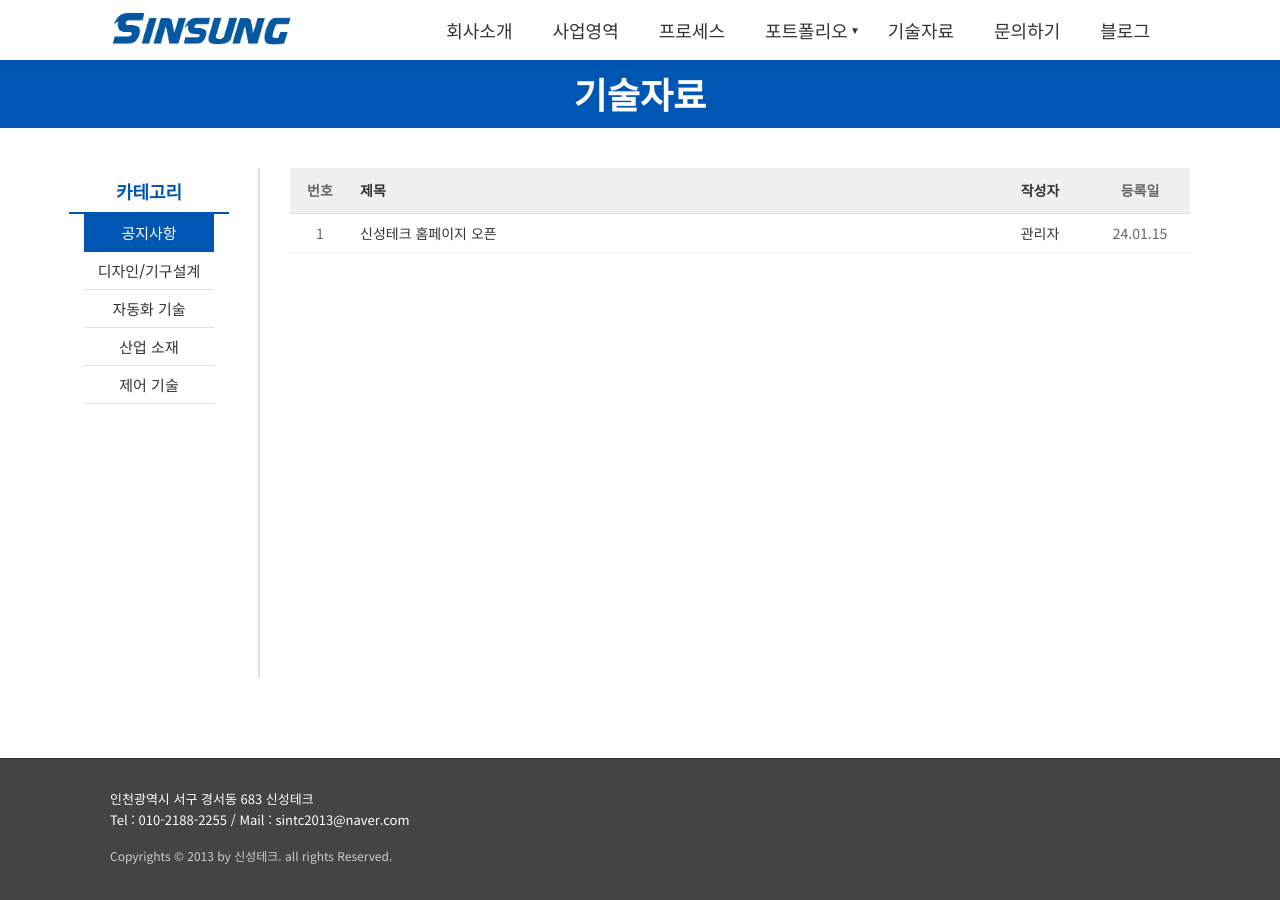
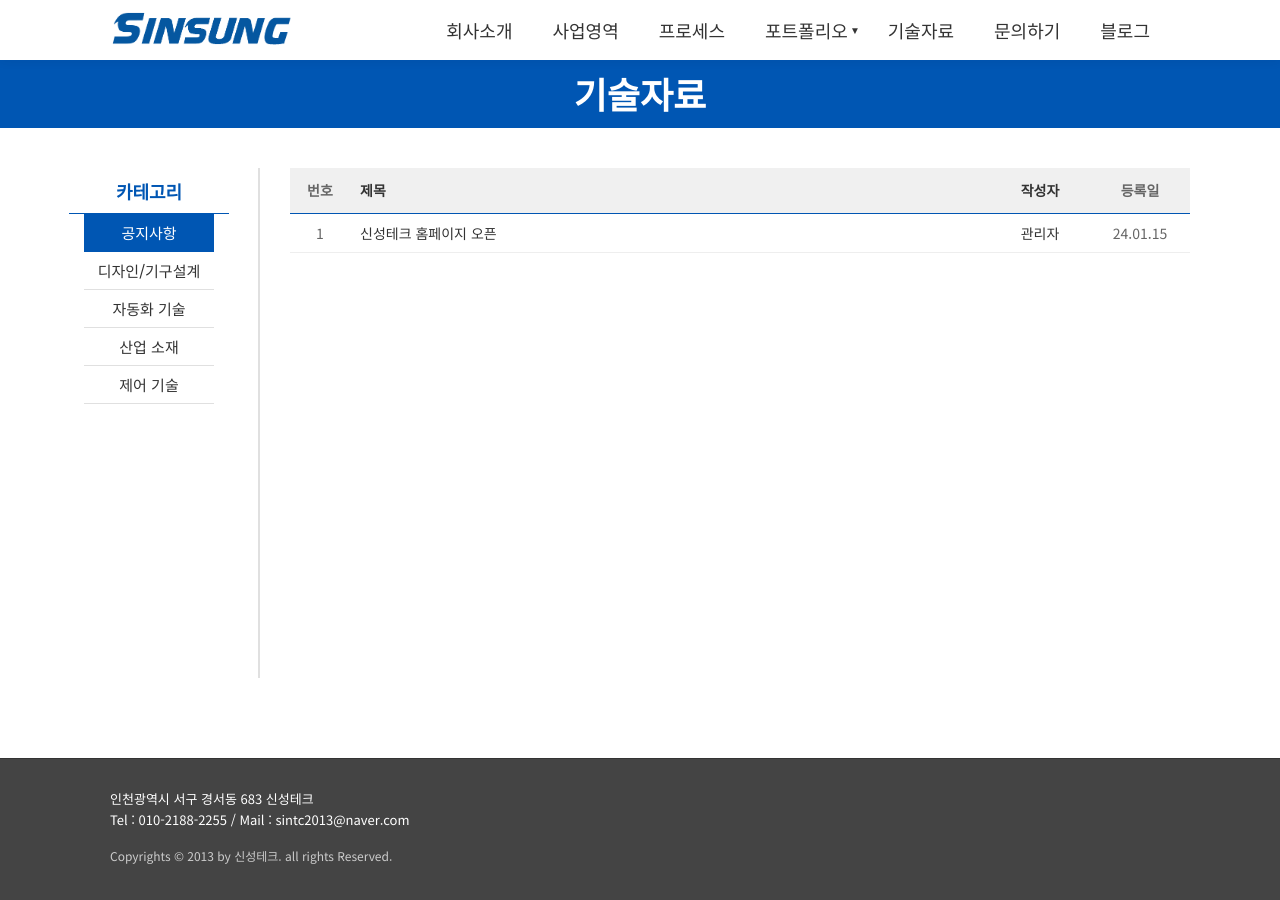
Before and after one commit to desert32-hash/Sintc2013, a Jekyll site: the page built from tech.html, in a window 1280 px wide. Built offline with Jekyll 4.4.1, drawn with Linux system fonts in a browser that asks for light colours.

Commit message:
Add files via upload

```diff
--- a/tech.html
+++ b/tech.html
@@ -67,9 +67,12 @@ permalink: /tech.html
             font-size: 18px;
             font-weight: 700;
             color: #0056b3;
-            margin-bottom: 0px;
+            margin-top: 0;
+            /* 추가: 브라우저 기본 여백 제거 */
+            margin-bottom: 0;
             padding-bottom: 0;
-            border-bottom: 2px solid #0056b3;
+            border-bottom: 1px solid #0056b3;
+            /* 2px -> 1px로 수정 (게시판과 두께 일치) */
             text-align: center;
             width: 160px;
             height: 46px;
@@ -159,7 +162,8 @@ permalink: /tech.html
             text-align: center;
             font-weight: 600;
             color: #333;
-            border-bottom: 1px solid #ddd;
+            border-bottom: 1px solid #0056b3;
+            /* 테두리 색상을 왼쪽과 통일 (정렬 확인 용이) */
             font-size: 14px;
             vertical-align: middle;
         }
```
